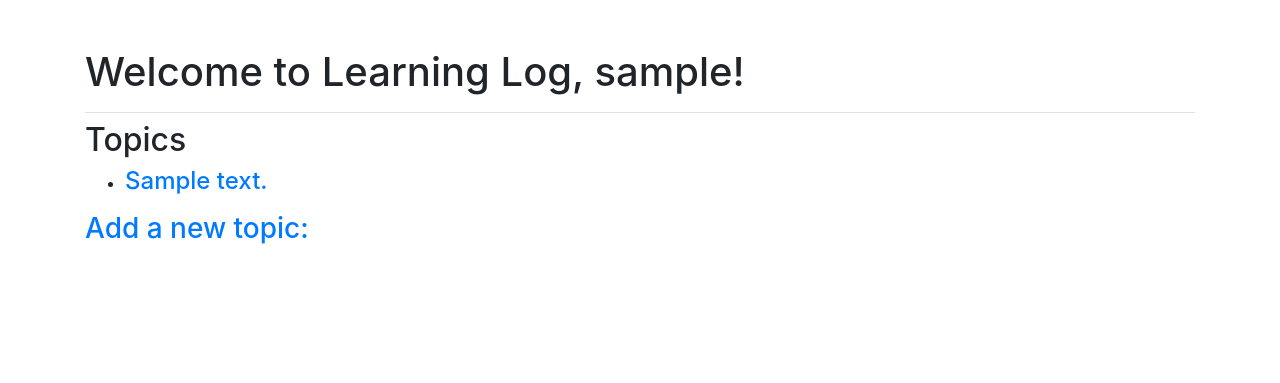
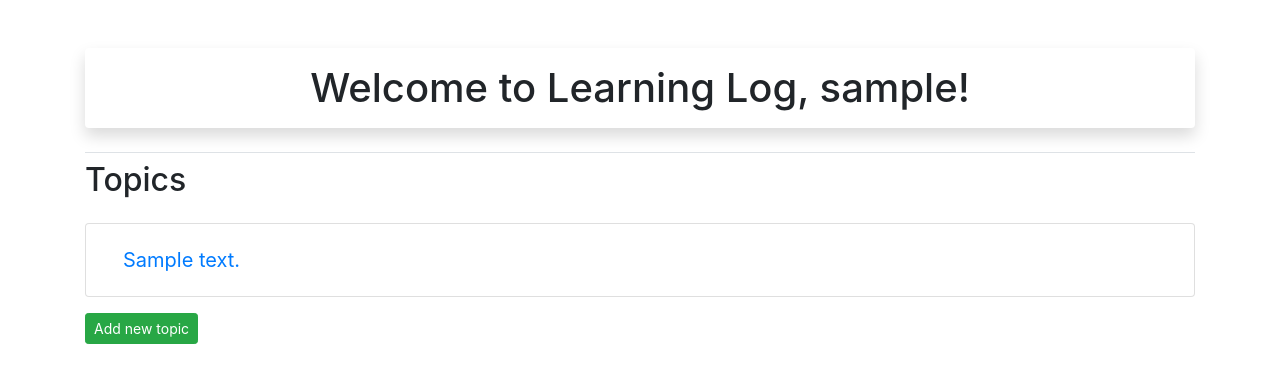
Before and after one commit to theVidVid/learning_log, a Django app: page /topics/ in a window 1280 px wide. Shown: the part 58-441 px from the top of the page. Run offline with Django 3.2, Linux system fonts and the light colour scheme; a user stored in the database is signed in; tables that the repository leaves empty hold one stand-in row (values such as "Sample post"); some libraries are stand-ins or nearby versions.

Commit message:
Restyled the entire application, adding shadowed bordered headings, resized list items into list group.

```diff
--- a/learning_logs/templates/learning_logs/edit_entry.html
+++ b/learning_logs/templates/learning_logs/edit_entry.html
@@ -2,12 +2,14 @@
 {% load bootstrap4 %}
 
 {% block page_header %}
-  <h2><a href="{% url 'learning_logs:topic' topic.id %}">{{ topic }}</a></h2>
+  <h1 class="shadow p-3 mb-3 bg-white rounded text-center">
+    <a href="{% url 'learning_logs:topic' topic.id %}">{{ topic }}</a>
+  </h1>
 {% endblock page_header %}
 
 {% block content %}
 
-  <h3>Edit your entry</h3>
+  <h3 class="mb-3 mt-3">Edit your entry</h3>
 
   <form action="{% url 'learning_logs:edit_entry' entry.id %}" method="post">
     {% csrf_token %}
--- a/learning_logs/templates/learning_logs/new_entry.html
+++ b/learning_logs/templates/learning_logs/new_entry.html
@@ -2,12 +2,14 @@
 {% load bootstrap4 %}
 
 {% block page_header %}
-  <h2><a href="{% url 'learning_logs:topic' topic.id %}">{{ topic }}</a></h2>
+  <h1 class="shadow p-3 mb-3 bg-white rounded text-center">
+    <a href="{% url 'learning_logs:topic' topic.id %}">{{ topic }}</a>
+  </h1>
 {% endblock page_header %}
 
 {% block content %}
 
-  <h3>Add a new entry:</h3>
+  <h3 class="mb-3 mt-3">Add a new entry:</h3>
 
 
   <form action="{% url 'learning_logs:new_entry' topic.id %}" method="post">
--- a/learning_logs/templates/learning_logs/new_topic.html
+++ b/learning_logs/templates/learning_logs/new_topic.html
@@ -2,12 +2,12 @@
 {% load bootstrap4 %}
 
 {% block page_header %}
-  <h2>Add a new topic</h2>
+  <h1 class="shadow p-3 mb-3 bg-white rounded text-center">Add a new topic</h1>
 {% endblock page_header %}
 
 {% block content %}
 
-  <h5>Topic:</h5>
+  <h3 class="mb-3 mt-3">Topic:</h3>
   <form action="{% url 'learning_logs:new_topic' %}" method="post">
     {% csrf_token %}
     {% bootstrap_form form %}
--- a/learning_logs/templates/learning_logs/topics.html
+++ b/learning_logs/templates/learning_logs/topics.html
@@ -1,29 +1,33 @@
 {% extends "learning_logs/base.html" %}
 
 {% block page_header %}
-  <h1>Welcome to Learning Log, {{ user }}!</h1>
+  <h1 class="shadow p-3 mb-3 bg-white rounded text-center">Welcome to Learning Log, {{ user }}!</h1>
 {% endblock page_header %}
 
 {% block content %}
 
-  <h2>Topics</h2>
-  <ul>
+  <h2 class="mb-4">Topics</h2>
+  <ul class="list-group">
   {% for topic in topics %}
-      <li>
-        <h4>
+    <li class="list-group-item list-group-item-action">
+      <button type="button" class="btn btn-lg btn-link">
         <a href="{% url 'learning_logs:topic' topic.id %}">{{ topic }}</a>
-        </h4>
+      </button>
     </li>
   {% empty %}
-      <li>
+    <li class="list-group-item list-group-item-action">
       <h3>
         No topics have been added yet.
       </h3>
     </li>
   {% endfor %}
   </ul>
-  <h3>
-    <a href="{% url 'learning_logs:new_topic' %}">Add a new topic:</a>
-  </h3>
+  <p class="mt-3">
+    <a class="btn btn-sm btn-success"
+       href="{% url 'learning_logs:new_topic' %}"
+       role="button">Add new topic</a>
+  </p>
+
+
 
 {% endblock content %}
--- a/runtime.txt
+++ /dev/null
@@ -1 +0,0 @@
-python-3.7.3
--- a/users/templates/users/login.html
+++ b/users/templates/users/login.html
@@ -2,7 +2,7 @@
 {% load bootstrap4 %}
 
 {% block page_header %}
-  <h2>Log in to your account.</h2>
+  <h1 class="shadow p-3 mb-3 bg-white rounded text-center">Log in to your account.</h1>
 {% endblock page_header %}
 
 {% block content %}
@@ -10,7 +10,7 @@
   {% if form.errors %}
     <p>Your username and password didn't match. Please try again.</p>
   {% endif %}
-
+  <div class="row justify-content-center align-items-center">
     <form method="post" action="{% url 'users:login' %}" class="form">
       {% csrf_token %}
       {% bootstrap_form form %}
@@ -21,5 +21,5 @@
       <input type="hidden" name="next"
         value="{% url 'learning_logs:topics' %}" />
     </form>
-
+  </div>
 {% endblock content %}
--- a/users/templates/users/register.html
+++ b/users/templates/users/register.html
@@ -2,11 +2,11 @@
 {% load bootstrap4 %}
 
 {% block page_header %}
-  <h2>Sign up for Learning Log</h2>
+  <h1 class="shadow p-3 mb-3 bg-white rounded text-center">Sign up for Learning Log</h1>
 {% endblock page_header %}
 
 {% block content %}
-
+  <div class="row justify-content-center align-items-center">
     <form method="post" action="{% url 'users:register' %}">
       {% csrf_token %}
       {% bootstrap_form form %}
@@ -15,5 +15,7 @@
       {% endbuttons %}
       <input type="hidden" name="next" value="{% url 'learning_logs:topics' %}" />
     </form>
+  </div>
+
 
 {% endblock content %}
```
Also changed, not shown: learning_log/settings.py (+8 -13 lines), learning_logs/templates/learning_logs/topic.html (+17 -10 lines), requirements.txt (deleted, +0 -9 lines), 1 other file. Lines whose indentation alone changed are shown as unchanged.
